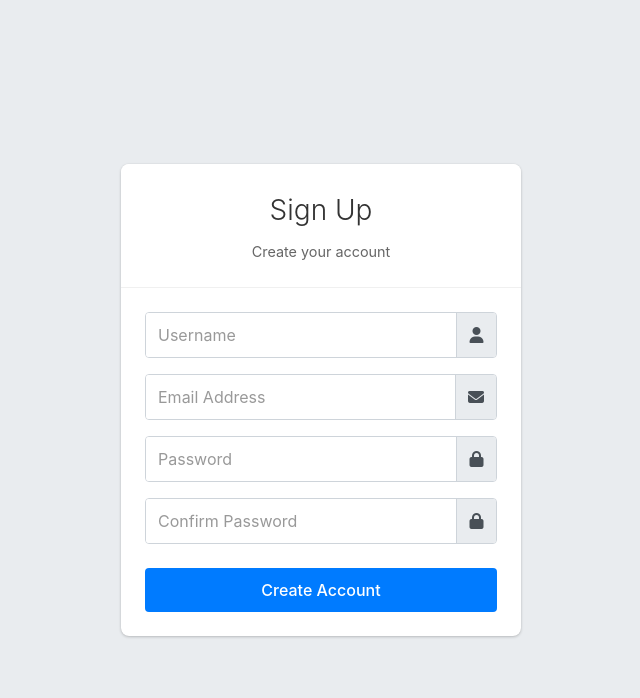
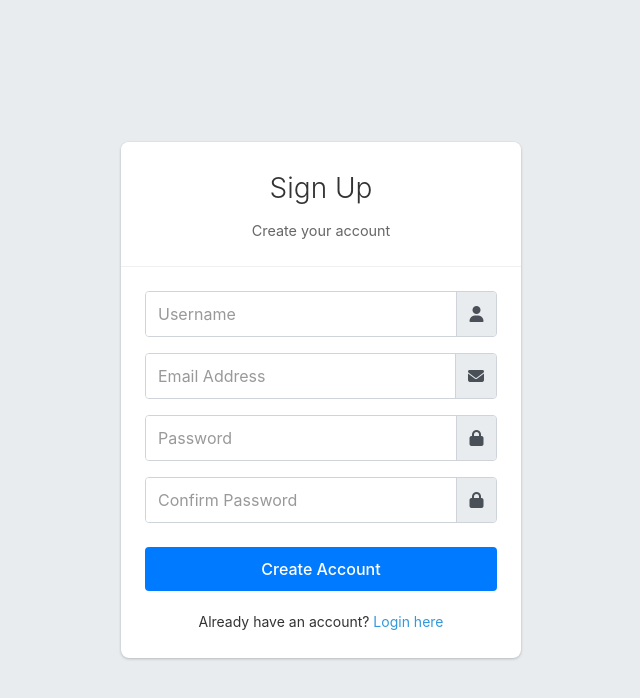
Before and after one commit to adhwaith127/Product-Registration, a React (Vite) app in the folder FE/: page /signup in a window 1280 px wide. Shown: the top 698 px of the page, without its empty margins (319-959 px from the left). Built offline with nearby package versions, Linux system fonts and the light colour scheme; no server answers.

Commit message:
updated auth page

```diff
--- a/FE/src/pages/LoginPage.jsx
+++ b/FE/src/pages/LoginPage.jsx
@@ -1,41 +1,63 @@
 import React, { useState } from "react";
-import { useNavigate } from "react-router-dom";
+import { NavLink, useNavigate } from "react-router-dom";
 import '../styles/LoginPage.css';
-import axios from "axios";
-import {togglePassword} from '../assets/js/auth'
+import api, { BASE_URL } from '../assets/js/axiosConfig';
+import { togglePassword } from '../assets/js/auth';
 
 export default function LoginPage() {
+  const navigate = useNavigate();
 
-  const BASE_URL = import.meta.env.VITE_API_BASE_URL;
-  const navigate=useNavigate();
-
-  const [username,setUsername]= useState('');
-  const [password,setPassword]= useState('');
+  const [username, setUsername] = useState('');
+  const [password, setPassword] = useState('');
+  const [error, setError] = useState('');
+  const [loading, setLoading] = useState(false);
 
   const handleSubmit = async (e) => {
     e.preventDefault();
+    setError('');
 
     const trimmedUsername = username.trim();
     const trimmedPassword = password.trim();
 
-    if (!trimmedUsername && !trimmedPassword){
-      window.alert("Please fill out all the fields")
+    if (!trimmedUsername && !trimmedPassword) {
+      setError("Please fill out all the fields");
       return;
     }
-    else if(!trimmedUsername){
-      window.alert("Please enter a valid username")
+    else if (!trimmedUsername) {
+      setError("Please enter a valid username");
       return;
     }
-    else if(!trimmedPassword){
-      window.alert("Please enter a valid password")
-      setPassword('')
+    else if (!trimmedPassword) {
+      setError("Please enter a valid password");
+      setPassword('');
       return;
     }
 
-  const login_data={"username":trimmedUsername,"password":trimmedPassword}
+    setLoading(true);
 
-  const response = await axios.post(`${BASE_URL}/login/`,login_data)
-  navigate('/dashboard')
+    try {
+      const login_data = {
+        username: trimmedUsername,
+        password: trimmedPassword
+      };
+
+      const response = await api.post(`${BASE_URL}/login/`, login_data);
+
+      // Store user info in localStorage (optional)
+      if (response.data.user) {
+        localStorage.setItem('user', JSON.stringify(response.data.user));
+      }
+
+      // Navigate to dashboard
+      navigate('/dashboard');
+
+    } catch (err) {
+      console.error('Login error:', err);
+      setError(err.response?.data?.error || 'Login failed. Please try again.');
+      setPassword('');
+    } finally {
+      setLoading(false);
+    }
   };
 
   return (
@@ -47,7 +69,7 @@ export default function LoginPage() {
           <p className="login-card__subtitle">Sign in to continue</p>
         </div>
 
-        <form className="login-form">
+        <form className="login-form" onSubmit={handleSubmit}>
           {/* Username Field */}
           <div className="login-form__field">
             <input
@@ -58,8 +80,9 @@ export default function LoginPage() {
               name="username"
               required
               value={username}
-              onChange={(e)=>setUsername(e.target.value)}
-              />
+              onChange={(e) => setUsername(e.target.value)}
+              disabled={loading}
+            />
             <span className="login-form__icon">
               <i className="fas fa-user"></i>
             </span>
@@ -75,18 +98,35 @@ export default function LoginPage() {
               name="password"
               required
               value={password}
-              onChange={(e)=>setPassword(e.target.value)}
+              onChange={(e) => setPassword(e.target.value)}
+              disabled={loading}
             />
-            <span className="login-form__icon" onClick={()=>togglePassword("password")}>
+            <span className="login-form__icon" onClick={() => togglePassword("password")}>
               <i className="fas fa-lock"></i>
             </span>
           </div>
 
+          {/* Error Message */}
+          {error && (
+            <div className="login-form__error">
+              {error}
+            </div>
+          )}
+
           {/* Submit Button */}
           <div className="login-form__actions">
-            <button onClick={handleSubmit} className="login-form__submit">
-              Sign In
+            <button
+              type="submit"
+              className="login-form__submit"
+              disabled={loading}
+            >
+              {loading ? 'Signing In...' : 'Sign In'}
             </button>
+          </div>
+
+          {/* Link to Signup */}
+          <div className="login-form__footer">
+            <p>Don't have an account? <NavLink to="/signup">Sign up here</NavLink></p>
           </div>
         </form>
       </div>
--- a/FE/src/pages/SignupPage.jsx
+++ b/FE/src/pages/SignupPage.jsx
@@ -1,40 +1,79 @@
 import React, { useState } from "react";
-import '../styles/SignupPage.css'
-import axios from "axios";
+import '../styles/SignupPage.css';
+import api, { BASE_URL } from '../assets/js/axiosConfig';
 import { togglePassword } from "../assets/js/auth";
-import { useNavigate } from 'react-router-dom';
+import { NavLink, useNavigate } from 'react-router-dom';
 
 export default function SignupPage() {
+    const navigate = useNavigate();
 
-    const BASE_URL = import.meta.env.VITE_API_BASE_URL;
-    const navigate=useNavigate();
+    const [username, setUsername] = useState('');
+    const [mailid, setMailid] = useState('');
+    const [password, setPassword] = useState('');
+    const [cpassword, setCpassword] = useState('');
+    // const [role, setRole] = useState('employee');
+    const [error, setError] = useState('');
+    const [message, setMessage] = useState('');
+    const [loading, setLoading] = useState(false);
 
-    const [username,setUsername]=useState('')
-    const [mailid,setMailid]=useState('')
-    const [password,setPassword]=useState('')
-    const [cpassword,setCpassword]=useState('')
-
-    const handleSubmit = (e) => {
+    const handleSubmit = async (e) => {
         e.preventDefault();
+        setError('');
+        setMessage('');
 
         const trimmedUsername = username.trim();
         const trimmedMailID = mailid.trim();
         const trimmedPassword = password.trim();
         const trimmedCPassword = cpassword.trim();
 
-        if(!trimmedUsername || !trimmedMailID || !trimmedPassword || !trimmedCPassword){
-            window.alert("Please fill out all the fields !!!")
-            return;
-        }
-        if(trimmedPassword !== trimmedCPassword){
-            window.alert("Both passwords are not similar")
+        if (!trimmedUsername || !trimmedMailID || !trimmedPassword || !trimmedCPassword) {
+            setError("Please fill out all the fields");
             return;
         }
 
-        const signup_data={"username":trimmedUsername,"mailid":trimmedMailID,"password":trimmedPassword,"cpassword":trimmedCPassword}
+        if (trimmedPassword !== trimmedCPassword) {
+            setError("Both passwords are not similar");
+            return;
+        }
 
-        // const response=axios.post(`${BASE_URL}/signup/`,signup_data)
-        navigate('/login')
+        if (trimmedPassword.length < 8) {
+            setError("Password must be at least 8 characters");
+            return;
+        }
+
+        setLoading(true);
+
+        try {
+            const signup_data = {
+                username: trimmedUsername,
+                mailid: trimmedMailID,
+                password: trimmedPassword,
+                cpassword: trimmedCPassword,
+                // role: role
+            };
+
+            const response = await api.post(`${BASE_URL}/signup/`, signup_data);
+
+            setMessage(response.data.message || 'Account created successfully!');
+
+            // Clear form
+            setUsername('');
+            setMailid('');
+            setPassword('');
+            setCpassword('');
+            // setRole('employee');
+
+            // Redirect to login after 2 seconds
+            setTimeout(() => {
+                navigate('/login');
+            }, 2000);
+
+        } catch (err) {
+            console.error('Signup error:', err);
+            setError(err.response?.data?.error || 'Signup failed. Please try again.');
+        } finally {
+            setLoading(false);
+        }
     };
 
     return (
@@ -46,7 +85,7 @@ export default function SignupPage() {
                     <p className="signup-card__subtitle">Create your account</p>
                 </div>
 
-        <div className="signup-form">
+                <form className="signup-form" onSubmit={handleSubmit}>
                     {/* Username Field */}
                     <div className="signup-form__field">
                         <input
@@ -57,7 +96,8 @@ export default function SignupPage() {
                             name="username"
                             required
                             value={username}
-              onChange={(e)=>setUsername(e.target.value)}
+                            onChange={(e) => setUsername(e.target.value)}
+                            disabled={loading}
                         />
                         <span className="signup-form__icon">
                             <i className="fas fa-user"></i>
@@ -74,7 +114,8 @@ export default function SignupPage() {
                             name="email"
                             required
                             value={mailid}
-              onChange={(e)=>setMailid(e.target.value)}
+                            onChange={(e) => setMailid(e.target.value)}
+                            disabled={loading}
                         />
                         <span className="signup-form__icon">
                             <i className="fas fa-envelope"></i>
@@ -91,9 +132,10 @@ export default function SignupPage() {
                             name="password"
                             required
                             value={password}
-              onChange={(e)=>setPassword(e.target.value)}
+                            onChange={(e) => setPassword(e.target.value)}
+                            disabled={loading}
                         />
-            <span className="signup-form__icon" onClick={()=>togglePassword("password")}>
+                        <span className="signup-form__icon" onClick={() => togglePassword("password")}>
                             <i className="fas fa-lock"></i>
                         </span>
                     </div>
@@ -108,20 +150,44 @@ export default function SignupPage() {
                             name="confirmPassword"
                             required
                             value={cpassword}
-              onChange={(e)=>setCpassword(e.target.value)}
+                            onChange={(e) => setCpassword(e.target.value)}
+                            disabled={loading}
                         />
-            <span className="signup-form__icon" onClick={()=>togglePassword("confirmPassword")}>
+                        <span className="signup-form__icon" onClick={() => togglePassword("confirmPassword")}>
                             <i className="fas fa-lock"></i>
                         </span>
                     </div>
 
+                    {/* Error Message */}
+                    {error && (
+                        <div className="signup-form__error">
+                            {error}
+                        </div>
+                    )}
+
+                    {/* Success Message */}
+                    {message && (
+                        <div className="signup-form__success">
+                            {message}
+                        </div>
+                    )}
+
                     {/* Submit Button */}
                     <div className="signup-form__actions">
-            <button onClick={handleSubmit} className="signup-form__submit">
-              Create Account
+                        <button
+                            type="submit"
+                            className="signup-form__submit"
+                            disabled={loading}
+                        >
+                            {loading ? 'Creating Account...' : 'Create Account'}
                         </button>
                     </div>
+
+                    {/* Link to Login */}
+                    <div className="signup-form__footer">
+                        <p>Already have an account? <NavLink to="/login">Login here</NavLink></p>
                     </div>
+                </form>
             </div>
         </div>
     );
```
Lines whose indentation alone changed are shown as unchanged.
